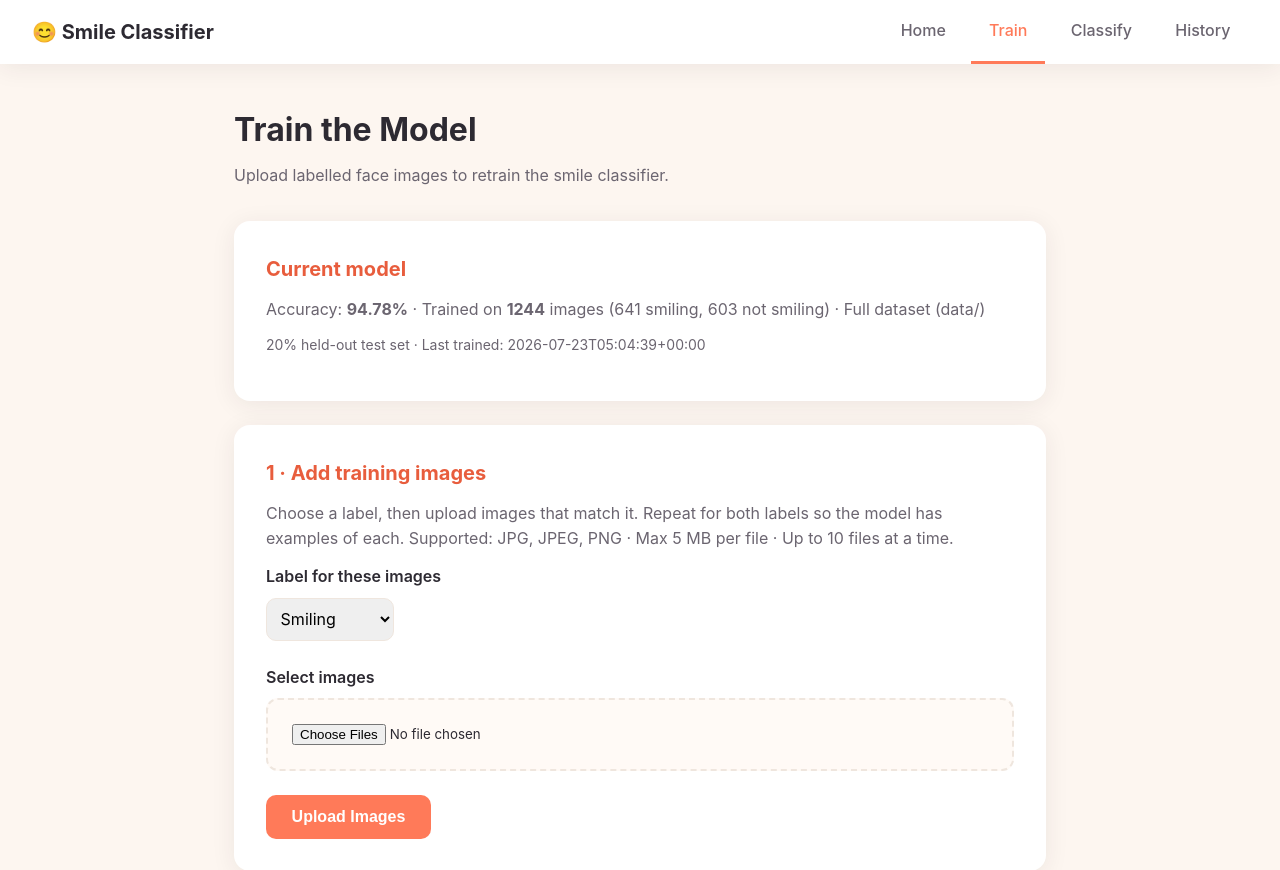
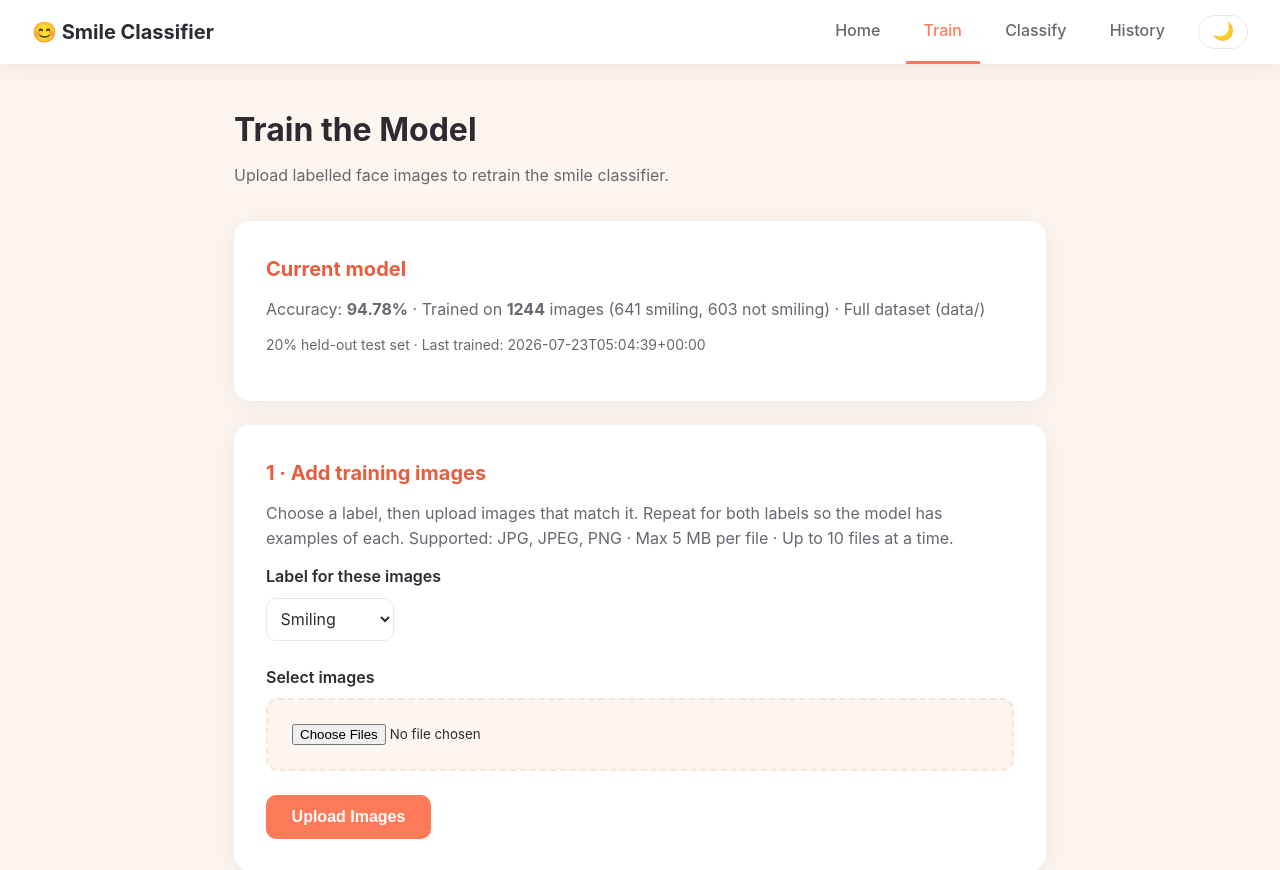
Before and after one commit to farhan065/Smile_Classifier_BJIT_30221, a FastAPI app: page /train in a window 1280 px wide. Shown: the top 870 px of the page. Run offline with FastAPI, Linux system fonts and the light colour scheme; parts of the project's set-up code (start-up, migrations or seed data) failed here and were passed over.

Commit message:
Dark mode is added

```diff
--- a/app/static/css/style.css
+++ b/app/static/css/style.css
@@ -2,6 +2,8 @@
    Smile Classifier — modern, warm, friendly UI
    Design tokens live in :root so the whole theme is editable
    from one place (a maintainability best practice).
+   Dark mode reuses the SAME token names with different values,
+   so no component styles need to change.
    ============================================================ */
 :root {
   --bg: #fdf6f0;
@@ -21,6 +23,25 @@
   --font: -apple-system, BlinkMacSystemFont, "Segoe UI", Roboto, Helvetica, Arial, sans-serif;
 }
 
+/* ---------- Dark theme ----------
+   Same token names, different values. Every component that uses these
+   variables adapts automatically — no per-component overrides needed. */
+[data-theme="dark"] {
+  --bg: #1a1720;
+  --surface: #252030;
+  --text: #f0ecf5;
+  --text-muted: #a49db0;
+  --primary: #ff8a6b;
+  --primary-dark: #ff7a59;
+  --accent: #ffd166;
+  --success: #4ade80;
+  --success-bg: #1a3a2a;
+  --danger: #f87171;
+  --danger-bg: #3a1f22;
+  --border: #3a3346;
+  --shadow: 0 4px 24px rgba(0, 0, 0, 0.35);
+}
+
 * { margin: 0; padding: 0; box-sizing: border-box; }
 
 body {
@@ -31,6 +52,12 @@ body {
   min-height: 100vh;
   display: flex;
   flex-direction: column;
+}
+
+/* Smooth transition when switching themes */
+body, .navbar, .card, table, th, input[type="file"] {
+  transition: background-color 0.25s ease, color 0.25s ease,
+              border-color 0.25s ease;
 }
 
 /* ---------- Navbar ---------- */
@@ -58,6 +85,24 @@ body {
 }
 .nav-links a:hover { color: var(--primary); }
 .nav-links a.active { color: var(--primary); border-bottom-color: var(--primary); }
+
+/* ---------- Theme toggle ---------- */
+.theme-toggle {
+  background: transparent;
+  border: 1px solid var(--border);
+  color: var(--text);
+  font-size: 1.1rem;
+  padding: 0.45rem 0.8rem;
+  border-radius: 999px;
+  cursor: pointer;
+  margin-left: 1rem;
+  line-height: 1;
+  transition: border-color 0.15s, background-color 0.15s;
+}
+.theme-toggle:hover {
+  border-color: var(--primary);
+  background: var(--bg);
+}
 
 /* ---------- Layout ---------- */
 .container {
@@ -109,11 +154,21 @@ input[type="file"] {
   padding: 1.5rem;
   border: 2px dashed var(--border);
   border-radius: 12px;
-  background: #fffaf6;
+  background: var(--bg);
+  color: var(--text);
   cursor: pointer;
   font-family: var(--font);
 }
 input[type="file"]:hover { border-color: var(--primary); }
+select {
+  background: var(--surface);
+  color: var(--text);
+  border: 1px solid var(--border);
+  border-radius: 10px;
+  padding: 0.6rem;
+  font-family: var(--font);
+  font-size: 1rem;
+}
 
 /* ---------- Alerts (validation messages) ---------- */
 .alert {
@@ -147,7 +202,7 @@ input[type="file"]:hover { border-color: var(--primary); }
 .table-wrap { overflow-x: auto; }
 table { width: 100%; border-collapse: collapse; }
 th, td { padding: 0.9rem 1rem; text-align: left; border-bottom: 1px solid var(--border); }
-th { background: #fbf3ec; font-weight: 600; color: var(--text); }
+th { background: var(--bg); font-weight: 600; color: var(--text); }
 tr:last-child td { border-bottom: none; }
 .thumb { width: 56px; height: 56px; object-fit: cover; border-radius: 8px; }
 .empty-state { text-align: center; color: var(--text-muted); padding: 3rem 1rem; }
@@ -163,4 +218,5 @@ tr:last-child td { border-bottom: none; }
 @media (max-width: 600px) {
   .navbar { flex-direction: column; padding: 0 1rem; }
   .nav-links a { padding: 0.75rem; }
+  .theme-toggle { margin: 0 0 0.75rem 0; }
 }
--- a/app/templates/base.html
+++ b/app/templates/base.html
@@ -9,12 +9,17 @@
 <body>
   <nav class="navbar">
     <div class="nav-brand">😊 Smile Classifier</div>
+    <div style="display:flex; align-items:center;">
       <ul class="nav-links">
         <li><a href="/" class="{% if active == 'home' %}active{% endif %}">Home</a></li>
         <li><a href="/train" class="{% if active == 'train' %}active{% endif %}">Train</a></li>
         <li><a href="/classify" class="{% if active == 'classify' %}active{% endif %}">Classify</a></li>
         <li><a href="/history" class="{% if active == 'history' %}active{% endif %}">History</a></li>
       </ul>
+      <button class="theme-toggle" id="themeToggle"
+              onclick="toggleTheme()" title="Toggle dark mode"
+              aria-label="Toggle dark mode">🌙</button>
+    </div>
   </nav>
 
   <main class="container">
@@ -22,5 +27,37 @@
   </main>
 
   <footer class="footer">Smile Classifier · ID 30221</footer>
+
+  <script>
+    // Persist the theme in a cookie so it survives page navigation.
+    // Light mode remains the default when no cookie is set.
+    function getCookie(name) {
+      const match = document.cookie.match(new RegExp('(^| )' + name + '=([^;]+)'));
+      return match ? match[2] : null;
+    }
+
+    function applyTheme(theme) {
+      const root = document.documentElement;
+      const button = document.getElementById('themeToggle');
+      if (theme === 'dark') {
+        root.setAttribute('data-theme', 'dark');
+        if (button) button.textContent = '☀️';
+      } else {
+        root.removeAttribute('data-theme');
+        if (button) button.textContent = '🌙';
+      }
+    }
+
+    function toggleTheme() {
+      const isDark = document.documentElement.getAttribute('data-theme') === 'dark';
+      const next = isDark ? 'light' : 'dark';
+      // max-age is one year, in seconds.
+      document.cookie = 'theme=' + next + '; path=/; max-age=31536000';
+      applyTheme(next);
+    }
+
+    // Restore the saved theme as soon as the page loads.
+    applyTheme(getCookie('theme') || 'light');
+  </script>
 </body>
 </html>
```
Lines whose indentation alone changed are shown as unchanged.
